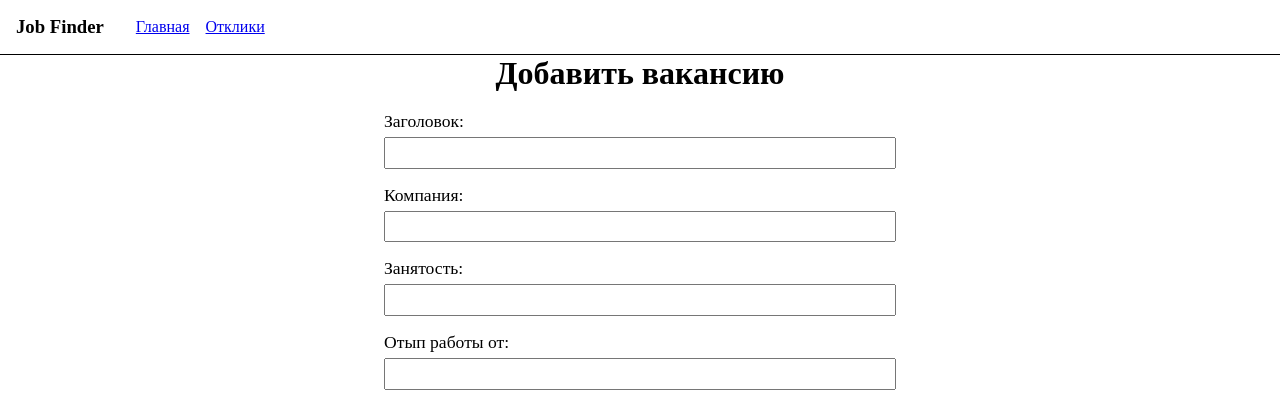
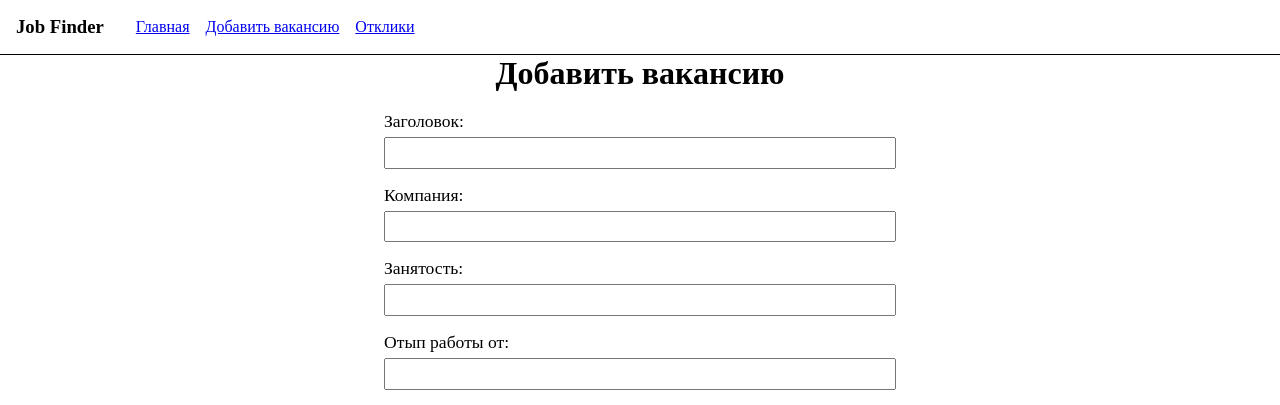
Before and after one commit to FFH255/university-php-project, a PHP site: page /create-vacancy.php in a window 1280 px wide. Shown: the top 405 px of the page. Run offline with PHP 8.4, Linux system fonts and the light colour scheme; data that the repository does not hold is empty.

Commit message:
Add create-vacancy to header.

```diff
--- a/php/src/pages/index.php
+++ b/php/src/pages/index.php
@@ -10,4 +10,3 @@
     }
   ?>
 </div>
-<a href="/create-vacancy.php">Создать вакансию</a>
--- a/php/src/pages/layout/header.php
+++ b/php/src/pages/layout/header.php
@@ -1,6 +1,7 @@
 <?php
   $headerLinks = [
     ['link' => '/', 'title' => 'Главная'],
+    ['link' => '/create-vacancy.php', 'title' => 'Добавить вакансию'],
     ['link' => '/replies.php', 'title' => 'Отклики'],
   ];
 ?>
```
